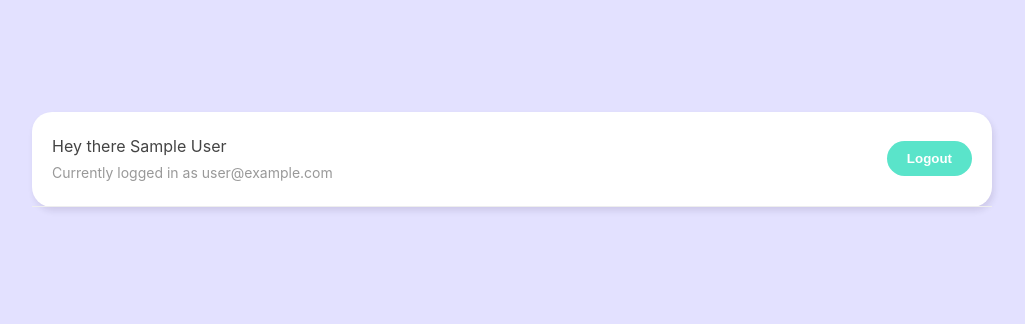
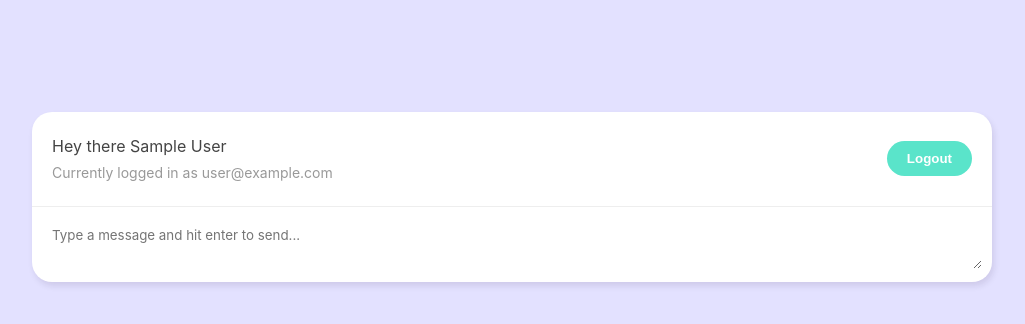
Before and after one commit to leonlee603/chat_room, a Vue app: page /chatroom in a window 1280 px wide. Shown: the top 324 px of the page, without its empty margins (128-1153 px from the left). Built offline with nearby package versions, Linux system fonts and the light colour scheme; no server answers; sample sign-in values are in the browser's storage.

Commit message:
Update - Add chat message inout field and add doc to db method

```diff
--- /dev/null
+++ b/src/components/NewChatForm.vue
@@ -0,0 +1,59 @@
+<template>
+  <form>
+    <textarea
+      placeholder="Type a message and hit enter to send..."
+      v-model="message"
+      @keypress.enter.prevent="handleSubmit"
+    ></textarea>
+    <div class="error">{{ error }}</div>
+  </form>
+</template>
+
+<script>
+import { ref } from "vue";
+import getUser from "@/composables/getUser";
+import useCollection from "@/composables/useCollection";
+import { timestamp } from "@/firebase/config";
+
+export default {
+  setup() {
+    const message = ref("");
+    const { user } = getUser();
+    const { error, addNewDoc } = useCollection("message");
+
+    const handleSubmit = async () => {
+      const chat = {
+        name: user.value.displayName,
+        message: message.value,
+        createdAt: timestamp,
+      };
+
+      // console.log(chat);
+      await addNewDoc(chat);
+
+      if (!error.value) {
+        message.value = "";
+      }
+    };
+
+    return { message, handleSubmit, error };
+  },
+};
+</script>
+
+<style scoped>
+form {
+  margin: 10px;
+}
+textarea {
+  width: 100%;
+  max-width: 100%;
+  margin-bottom: 6px;
+  padding: 10px;
+  box-sizing: border-box;
+  border: 0;
+  border-radius: 20px;
+  font-family: inherit;
+  outline: none;
+}
+</style>
--- /dev/null
+++ b/src/composables/useCollection.js
@@ -0,0 +1,24 @@
+// import {collection, addDoc}
+import { firebaseApp, db } from "@/firebase/config";
+import { addDoc, collection } from "firebase/firestore";
+import { ref } from "vue";
+
+const useCollection = (collectionName) => {
+  const error = ref(null);
+
+  const addNewDoc = async (doc) => {
+    error.value = "";
+
+    try {
+      const docRef = await addDoc(collection(db, collectionName), doc);
+      // console.log(docRef);
+    } catch (err) {
+      // console.log(err.message);
+      error.value = "Could not send the message";
+    }
+  };
+
+  return { error, addNewDoc };
+};
+
+export default useCollection;
--- a/src/firebase/config.js
+++ b/src/firebase/config.js
@@ -2,6 +2,7 @@
 // import "firebase/firestore";
 // import "firebase/auth";
 import { initializeApp } from "firebase/app";
+import { getFirestore, serverTimestamp } from "firebase/firestore";
 
 const firebaseConfig = {
   apiKey: "AIzaSyApUIHI2usJ56wNYxixgw0ECP3mEmR9Fsc",
@@ -14,13 +15,13 @@
 
 // //init firebase
 // firebase.initializeApp(firebaseConfig);
-
 // const projectAuth = firebase.auth();
-
 // const projectFirestore = firebase.firestore();
 // const timestamp = firebase.firestore.FieldValue.serverTimestamp;
+// export { projectAuth, projectFirestore, timestamp };
 
-// export { projectAuth, projectFirestore, timestamp };
 const firebaseApp = initializeApp(firebaseConfig);
+const db = getFirestore(firebaseApp);
+const timestamp = serverTimestamp();
 
-export { firebaseApp };
+export { firebaseApp, db, timestamp };
--- a/src/views/ChatRoomView.vue
+++ b/src/views/ChatRoomView.vue
@@ -1,17 +1,19 @@
 <template>
   <div class="container">
     <Navbar />
+    <NewChatForm />
   </div>
 </template>
 
 <script>
 import Navbar from "@/components/Navbar.vue";
+import NewChatForm from "@/components/NewChatForm.vue";
 import getUser from "@/composables/getUser";
 import { watch } from "vue";
 import { useRouter } from "vue-router";
 
 export default {
-  components: { Navbar },
+  components: { Navbar, NewChatForm },
   setup() {
     const { user } = getUser();
     const router = useRouter();
```
